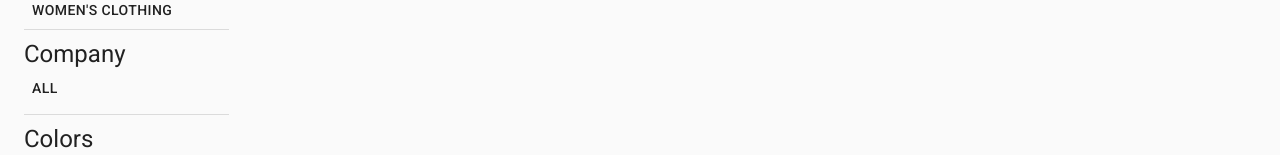
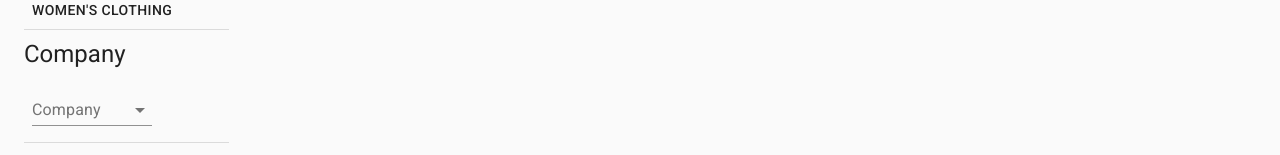
Before and after one commit to coding404life/eCommerce, a React (Create React App) app: page /shop in a window 1280 px wide. Shown: the part 779-934 px from the top of the page. Built offline with nearby package versions, Linux system fonts and the light colour scheme; no server answers.

Commit message:
made input filed filter products

```diff
--- a/src/Pages/Shop/components/Sidebar.jsx
+++ b/src/Pages/Shop/components/Sidebar.jsx
@@ -4,30 +4,37 @@ import {
   Divider,
   IconButton,
   makeStyles,
-  Menu,
   MenuItem,
   Slider,
   TextField,
   Typography,
+  InputLabel,
+  Select,
 } from "@material-ui/core";
 import React from "react";
 import CheckOutlinedIcon from "@material-ui/icons/CheckOutlined";
 import { formatPrice } from "../../../shared/util/formatPrice";
 import { useFilterContext } from "../../../shared/context/FilterContext";
+import { FormControl } from "@material-ui/core";
 const arr = ["red", "green", "purple", "deeppink", "orange"];
 
 const Sidebar = () => {
   const classes = useStyles();
   const { filterInput } = useFilterContext();
   const [value, setValue] = React.useState([0, 5000]);
-  const [anchorEl, setAnchorEl] = React.useState(null);
+  const [age, setAge] = React.useState("");
+  const [open, setOpen] = React.useState(false);
 
-  const handleClick = (event) => {
-    setAnchorEl(event.currentTarget);
+  const handleChange = (event) => {
+    setAge(event.target.value);
   };
 
   const handleClose = () => {
-    setAnchorEl(null);
+    setOpen(false);
+  };
+
+  const handleOpen = () => {
+    setOpen(true);
   };
 
   const handleSliderChange = (newValue) => {
@@ -55,25 +62,26 @@ const Sidebar = () => {
       <Divider />
       <Box my={1}>
         <Typography variant="h5">Company</Typography>
-        <Button
-          aria-controls="simple-menu"
-          aria-haspopup="true"
-          onClick={handleClick}
-        >
-          All
-        </Button>
-        <Menu
-          id="simple-menu"
-          anchorEl={anchorEl}
-          keepMounted
-          open={Boolean(anchorEl)}
-          onClose={handleClose}
-        >
-          <MenuItem onClick={handleClose}>Marcos</MenuItem>
-          <MenuItem onClick={handleClose}>Liddy</MenuItem>
-          <MenuItem onClick={handleClose}>Ikea</MenuItem>
-          <MenuItem onClick={handleClose}>Caressa</MenuItem>
-        </Menu>
+        <FormControl className={classes.formControl}>
+          <InputLabel id="demo-controlled-open-select-label">
+            Company
+          </InputLabel>
+          <Select
+            labelId="demo-controlled-open-select-label"
+            id="demo-controlled-open-select"
+            open={open}
+            onClose={handleClose}
+            onOpen={handleOpen}
+            value={age}
+            onChange={handleChange}
+          >
+            <MenuItem value="ALL">ALL</MenuItem>
+            <MenuItem value="Marcos">Marcos</MenuItem>
+            <MenuItem value="Liddy">Liddy</MenuItem>
+            <MenuItem value="Ikea">Ikea</MenuItem>
+            <MenuItem value="Caressa">Caressa</MenuItem>
+          </Select>
+        </FormControl>
       </Box>
       <Divider />
       <Box my={1}>
@@ -132,6 +140,10 @@ const useStyles = makeStyles((theme) => ({
     position: "sticky",
     top: 0,
   },
+  formControl: {
+    margin: theme.spacing(1),
+    minWidth: 120,
+  },
   iconButton: {
     width: "1rem",
     height: "1rem",
--- a/src/shared/context/FilterContext.jsx
+++ b/src/shared/context/FilterContext.jsx
@@ -1,6 +1,6 @@
 import useFetch from "../hooks/useFetch";
 import filterReducer from "./reducers/filter_reducer";
-import { useContext, useReducer, createContext, useCallback } from "react";
+import { useContext, useReducer, createContext } from "react";
 import { FILTER_INPUT } from "./actions";
 const FilterContext = createContext();
 
@@ -12,23 +12,26 @@ export const FilterProvider = ({ children }) => {
 
   //2.reducer function
   const [state, dispatch] = useReducer(filterReducer, {
-    Data: data,
+    inputText: "",
     filteredData: [],
   });
 
   //3. filter data from input filed
-  console.log(state.Data);
+  const newArr = data.filter((product) =>
+    product.name.includes(state.inputText)
+  );
+  console.log(newArr);
 
   //4. function to get the input data
-  const filterInput = useCallback((inputData) => {
+  const filterInput = (inputData) => {
     dispatch({
       type: FILTER_INPUT,
       payload: inputData,
     });
-  }, []);
+  };
 
   return (
-    <FilterContext.Provider value={{ data, filterInput, isLoading }}>
+    <FilterContext.Provider value={{ data: newArr, filterInput, isLoading }}>
       {children}
     </FilterContext.Provider>
   );
--- a/src/shared/context/reducers/filter_reducer.js
+++ b/src/shared/context/reducers/filter_reducer.js
@@ -6,13 +6,10 @@ const filterReducer = (state, action) => {
   switch (action.type) {
     case FILTER_INPUT:
       return {
-        ...state,
-        filteredData: state.Data.filter(
-          (product) => product === action.payload
-        ),
+        inputText: action.payload,
       };
     default:
-      return state;
+      throw new Error();
   }
 };
 
--- a/src/shared/hooks/useFetch.jsx
+++ b/src/shared/hooks/useFetch.jsx
@@ -10,7 +10,6 @@ const useFetch = (url) => {
   //fetch some data
   useEffect(() => {
     let isRendered = false;
-
     const fetchMyApi = async () => {
       try {
         const response = await axios.get(url);
```
